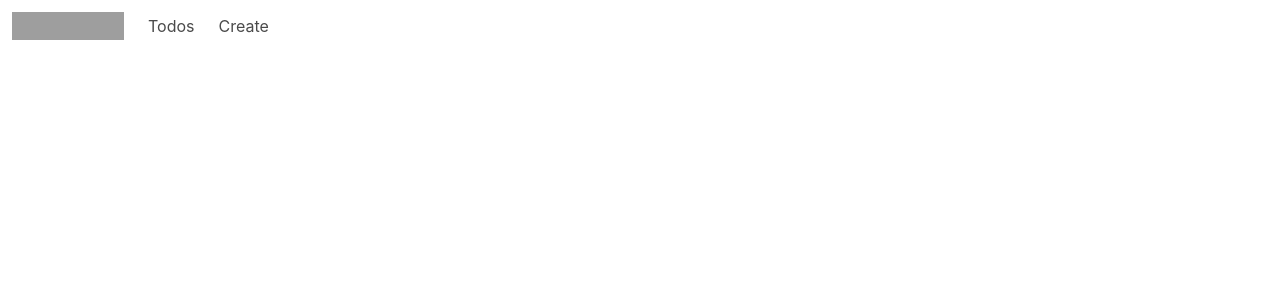
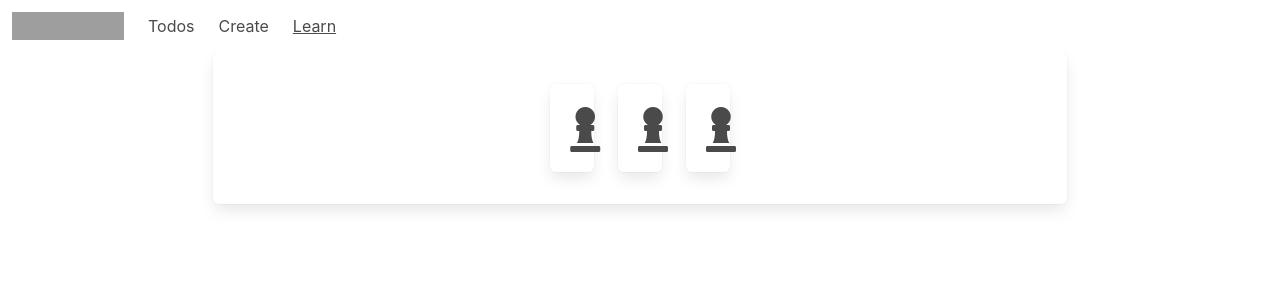
Before and after one commit to dazzlecms1/vuefrontend, a Vue app: page /learn in a window 1280 px wide. Shown: the top 300 px of the page. Built offline with nearby package versions, Linux system fonts and the light colour scheme; grey boxes are pictures that could not be loaded.

Commit message:
starting learn vue

```diff
--- a/src/App.vue
+++ b/src/App.vue
@@ -13,6 +13,9 @@
       </router-link>
       <router-link class="navbar-item" to="/create">
         Create
+      </router-link>
+      <router-link class="navbar-item" to="/learn">
+        Learn
       </router-link>
       <!-- <div class="navbar-item has-dropdown is-hoverable">
         <a class="navbar-link">Strapi</a>
--- a/src/router.js
+++ b/src/router.js
@@ -22,5 +22,11 @@ export default new Router({
       name: 'OneTodo',
       component: () => import('./views/Todos/OneTodo.vue'),
     },
+    // Learn
+    {
+      path: '/learn',
+      name: 'Learn',
+      component: () => import('./views/Learn/Learn.vue'),
+    },
   ],
 });
--- /dev/null
+++ b/src/store/learn.js
@@ -0,0 +1,20 @@
+import api from '@/common/api';
+const delay = ms => new Promise(resolve => setTimeout(resolve, ms));
+
+const todos = {
+  namespaced: true,
+  state: {
+    exercises: []
+  },
+  mutations: {
+
+  },
+  actions: {
+
+  },
+  getters: {
+
+  }
+}
+
+export default todos;
--- a/src/store/store.js
+++ b/src/store/store.js
@@ -1,7 +1,8 @@
 import Vue from 'vue'
 import Vuex from 'vuex'
 
-import todos from './todos'
+import todos from './todos';
+import learn from './learn';
 
 const delay = ms => new Promise(resolve => setTimeout(resolve, ms));
 
@@ -9,7 +10,7 @@ Vue.use(Vuex)
 
 export default new Vuex.Store({
   modules: {
-    todos
+    todos, learn
   },
   state: {
 
--- /dev/null
+++ b/src/views/Learn/Learn.vue
@@ -0,0 +1,60 @@
+<template>
+<div class="column is-8 is-offset-2">
+  <div class="box columns is-multiline is-centered">
+    <div class="column is-1 has-text-centered">
+      <div class="box">
+        <i class="fas fa-chess-pawn fa-3x"></i>
+      </div>
+    </div>
+
+    <div class="column is-1 has-text-centered">
+      <div class="box">
+        <i class="fas fa-chess-pawn fa-3x"></i>
+      </div>
+    </div>
+
+    <div class="column is-1 has-text-centered">
+      <div class="box">
+        <i class="fas fa-chess-pawn fa-3x"></i>
+      </div>
+    </div>
+  </div>
+
+
+
+
+</div>
+</template>
+
+<script>
+import {mapActions, mapGetters} from 'vuex'
+
+export default {
+  data() {
+    return {
+
+    }
+  },
+  methods: {
+    ...mapActions({
+
+    })
+  },
+  computed: {
+    ...mapGetters({
+
+    })
+  },
+  async mounted(){
+
+  },
+  watch: {
+
+  }
+}
+</script>
+<style>
+.has-text-centered:hover {
+  background-color: #ccd5e0;
+}
+</style>
```
